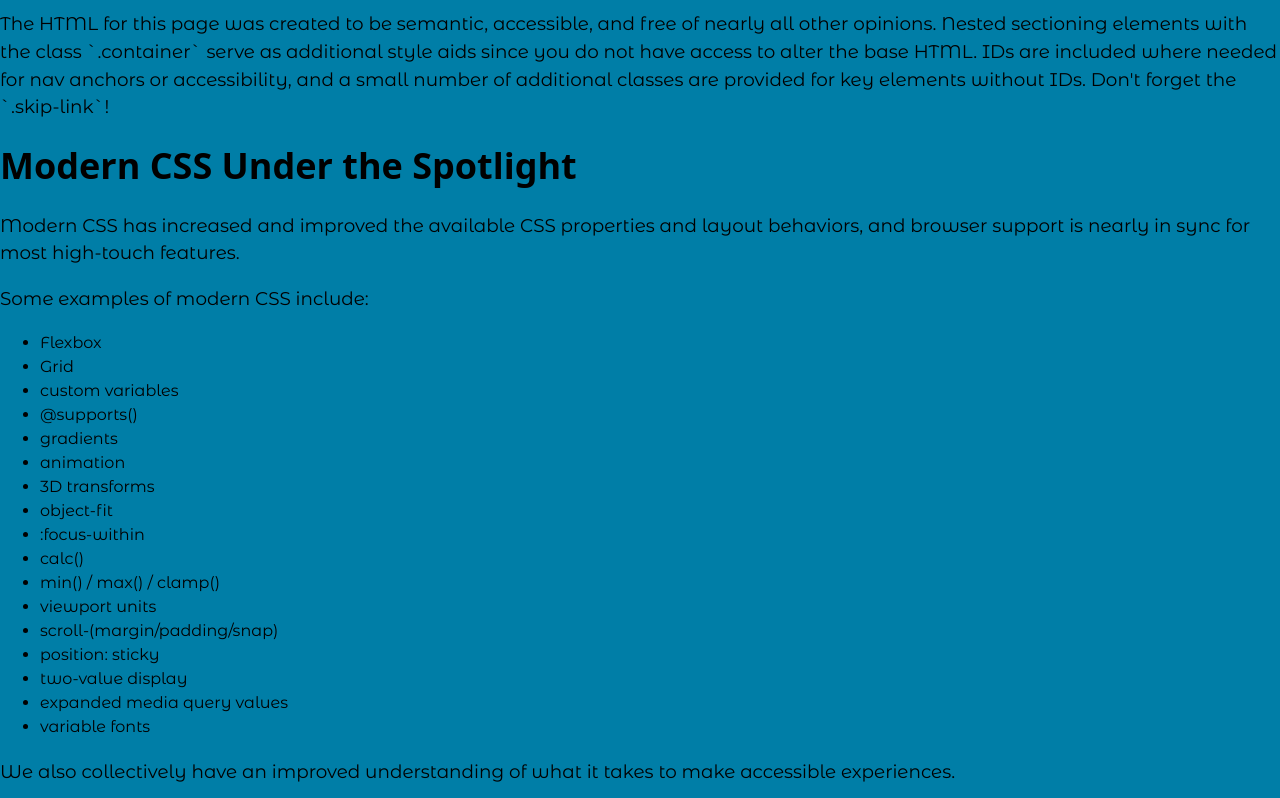
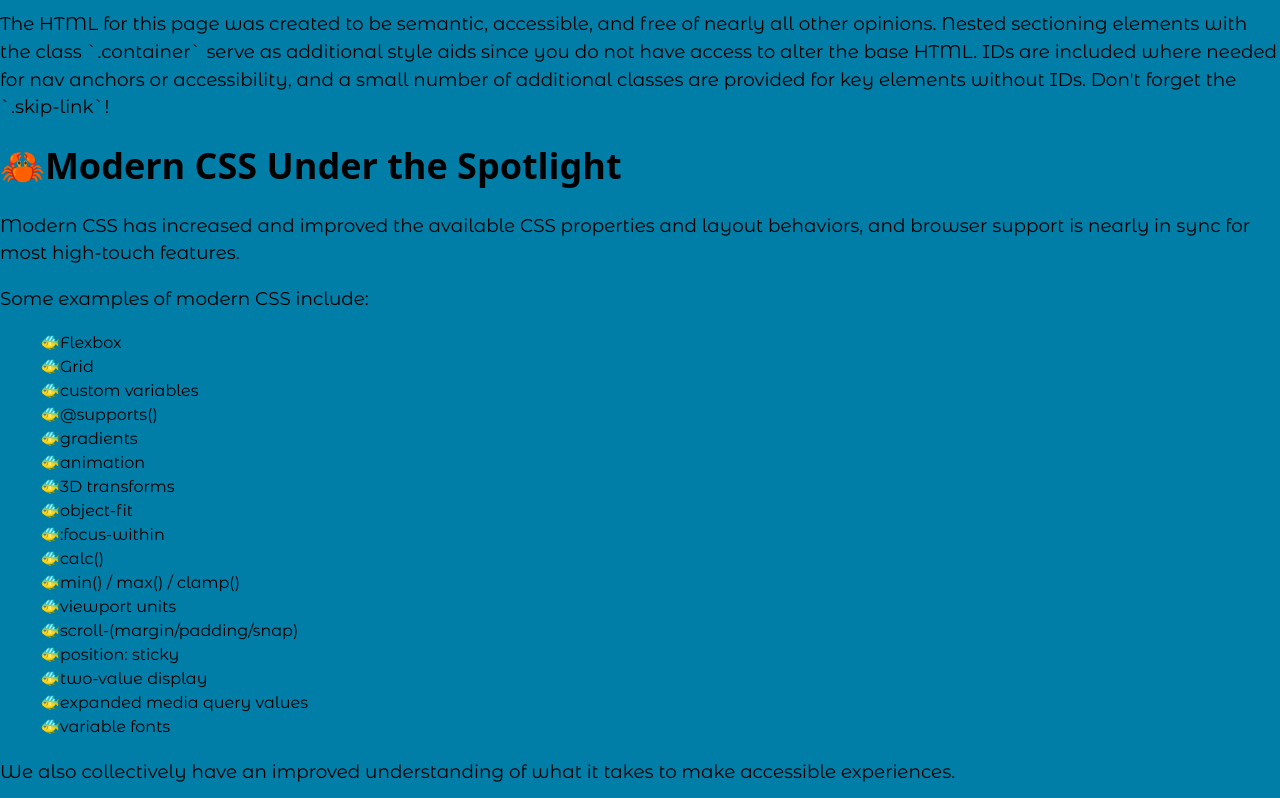
Before and after one commit to 7pigy7/SSUnderwater, a website: page public/index.html in a window 1280 px wide. Shown: the part 840-1638 px from the top of the page. Drawn offline with Linux system fonts and the light colour scheme; a web font is replaced by a local one.

Commit message:
trying something

```diff
--- a/sass/Block/_about.scss
+++ b/sass/Block/_about.scss
@@ -1 +1,16 @@
 //#about
+
+
+#about .container ul li::before {
+    content: "🐠";
+}
+
+@include breakpoint(computer) {
+    #about .container:first-child h2::after {
+        content: "🐙";
+    }
+
+    #about .container:nth-child(2) h2::before {
+        content: "🦀";
+    }
+}
--- a/sass/Block/_footer.scss
+++ b/sass/Block/_footer.scss
@@ -18,7 +18,6 @@
 }
 
 .page-footer .container ul {
-    list-style-type: none;
     order: 1;
     padding: 0;
     margin: 0;
--- a/sass/Block/_header.scss
+++ b/sass/Block/_header.scss
@@ -51,9 +51,9 @@ header .container a {
             "title title title"
             "link secTitle creator";
     }
-/*
+
     header .container h1::before {
-        content: url('');
+        content: "🐳";
         display: inline-block;
         width: 13%;
         height: 50%;
@@ -63,7 +63,7 @@ header .container a {
     }
 
     header .container h1::after {
-        content: url('');
+        content: "🦈";
         display: inline-block;
         width: 13%;
         height: 50%;
@@ -71,7 +71,7 @@ header .container a {
         top: 2%;
         right: 2%;
     }
-*/
+
     header .container h1 {
         font-size: $font-size-h1;
         padding: $border-radius;
--- a/sass/Block/_nav.scss
+++ b/sass/Block/_nav.scss
@@ -8,7 +8,6 @@ nav {
 }
 
 nav ul {
-    list-style-type: none;
     padding: 0;
 
     li {
--- a/sass/Composition/_layout.scss
+++ b/sass/Composition/_layout.scss
@@ -28,3 +28,7 @@ h4 {
 p {
   font-size: $font-size-text;
 }
+
+ul {
+    list-style-type: none;
+}
```
Also changed, not shown: public/style.css.
